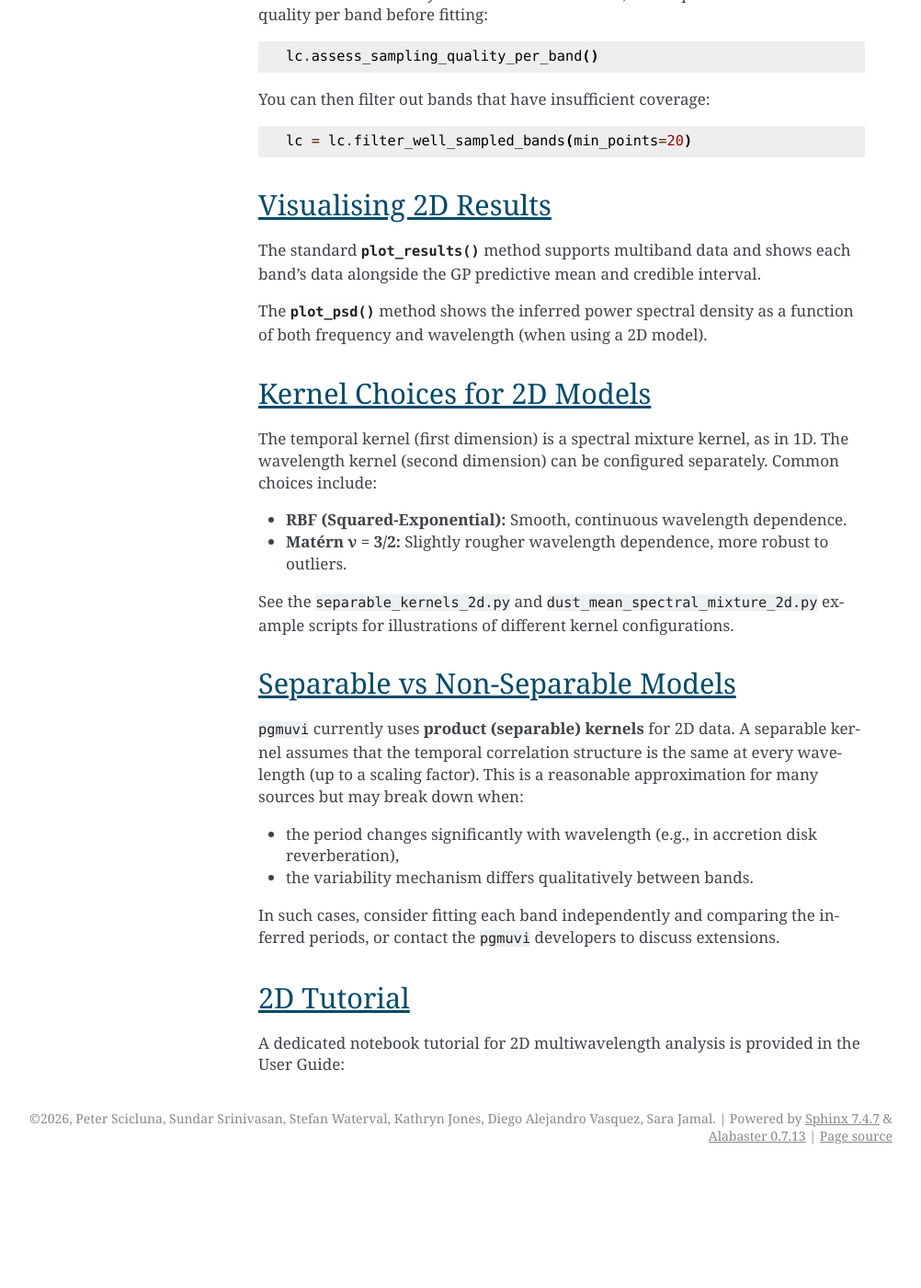
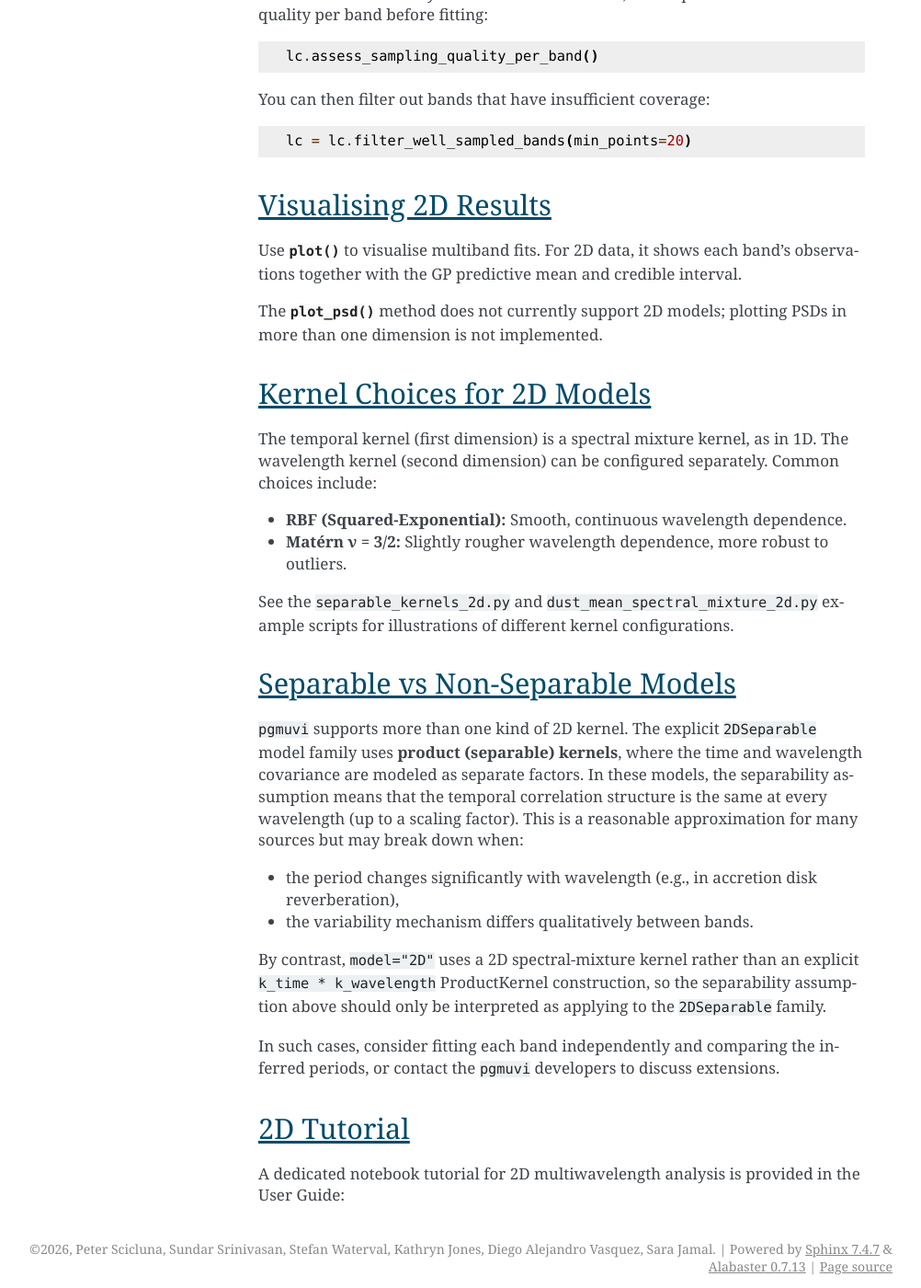
Before and after one commit to ICSM/pgmuvi, a Sphinx documentation site: the page built from docs/source/howto/multiband.rst, in a window 1280 px wide and 1400 px high, scrolled down 1868 px. Shown: the whole window at 92% size, without its empty margins (139-1141 px from the left). Built offline with Sphinx 7.4.7, drawn with Linux system fonts in a browser that asks for light colours; pages that are not in the unit, such as notebooks, are missing from menus; before the commit the page ends 3142 px from its top, so only the background shows below that.

Commit message:
Apply suggestions from code review
Co-authored-by: Copilot Autofix powered by AI <175728472+Copilot@users.noreply.github.com>

```diff
--- a/docs/source/howto/multiband.rst
+++ b/docs/source/howto/multiband.rst
@@ -83,13 +83,12 @@ You can then filter out bands that have insufficient coverage::
 Visualising 2D Results
 -----------------------
 
-The standard :meth:`~pgmuvi.lightcurve.Lightcurve.plot_results` method supports
-multiband data and shows each band's data alongside the GP predictive mean and
+Use :meth:`~pgmuvi.lightcurve.Lightcurve.plot` to visualise multiband fits. For
+2D data, it shows each band's observations together with the GP predictive mean and
 credible interval.
 
-The :meth:`~pgmuvi.lightcurve.Lightcurve.plot_psd` method shows the inferred power
-spectral density as a function of both frequency and wavelength (when using a 2D
-model).
+The :meth:`~pgmuvi.lightcurve.Lightcurve.plot_psd` method does not currently
+support 2D models; plotting PSDs in more than one dimension is not implemented.
 
 Kernel Choices for 2D Models
 ------------------------------
@@ -107,13 +106,20 @@ scripts for illustrations of different kernel configurations.
 Separable vs Non-Separable Models
 -----------------------------------
 
-``pgmuvi`` currently uses **product (separable) kernels** for 2D data.  A separable
-kernel assumes that the temporal correlation structure is the same at every wavelength
-(up to a scaling factor).  This is a reasonable approximation for many sources but
-may break down when:
+``pgmuvi`` supports more than one kind of 2D kernel.  The explicit
+``2DSeparable`` model family uses **product (separable) kernels**, where the time
+and wavelength covariance are modeled as separate factors.  In these models, the
+separability assumption means that the temporal correlation structure is the same at
+every wavelength (up to a scaling factor).  This is a reasonable approximation for
+many sources but may break down when:
 
 * the period changes significantly with wavelength (e.g., in accretion disk reverberation),
 * the variability mechanism differs qualitatively between bands.
+
+By contrast, ``model="2D"`` uses a 2D spectral-mixture kernel rather than an
+explicit ``k_time * k_wavelength`` ProductKernel construction, so the separability
+assumption above should only be interpreted as applying to the ``2DSeparable``
+family.
 
 In such cases, consider fitting each band independently and comparing the inferred
 periods, or contact the ``pgmuvi`` developers to discuss extensions.
```
Also changed, not shown: docs/source/howto/interpreting_results.rst (+8 -10 lines).
